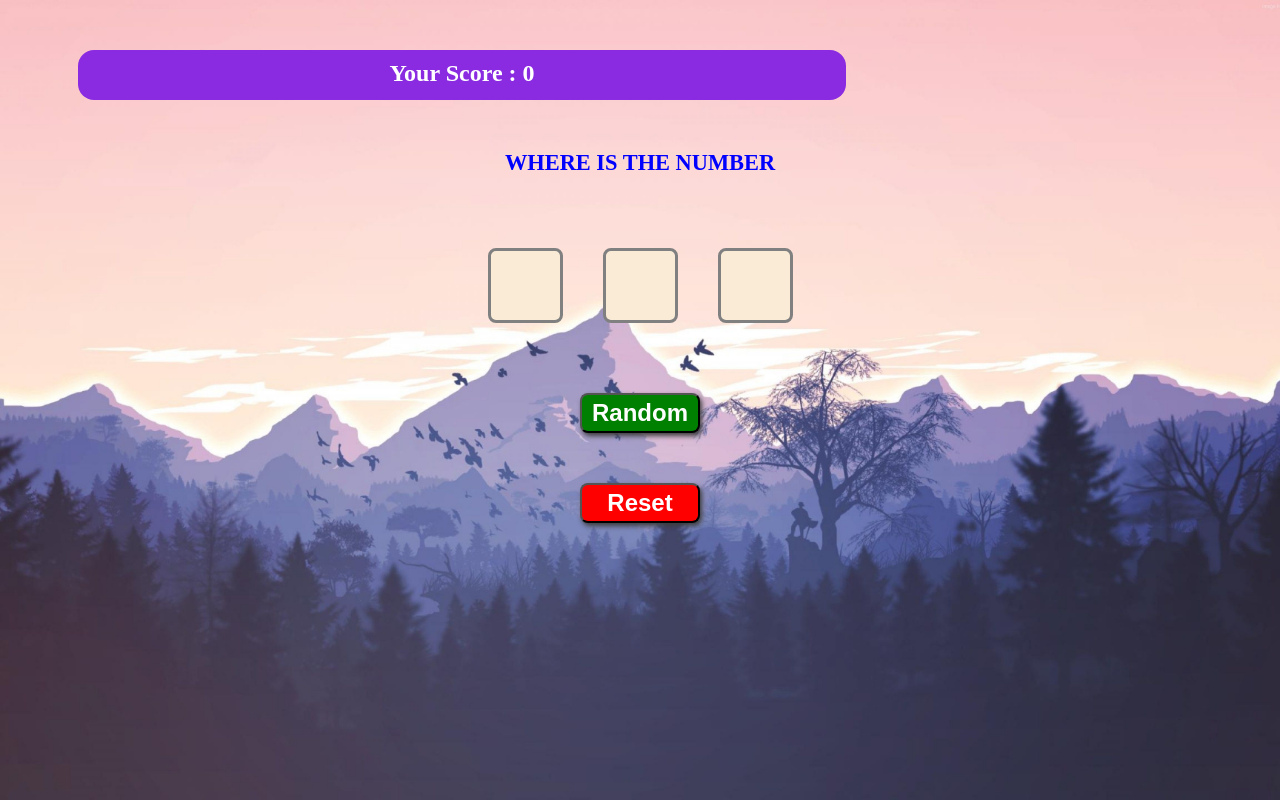
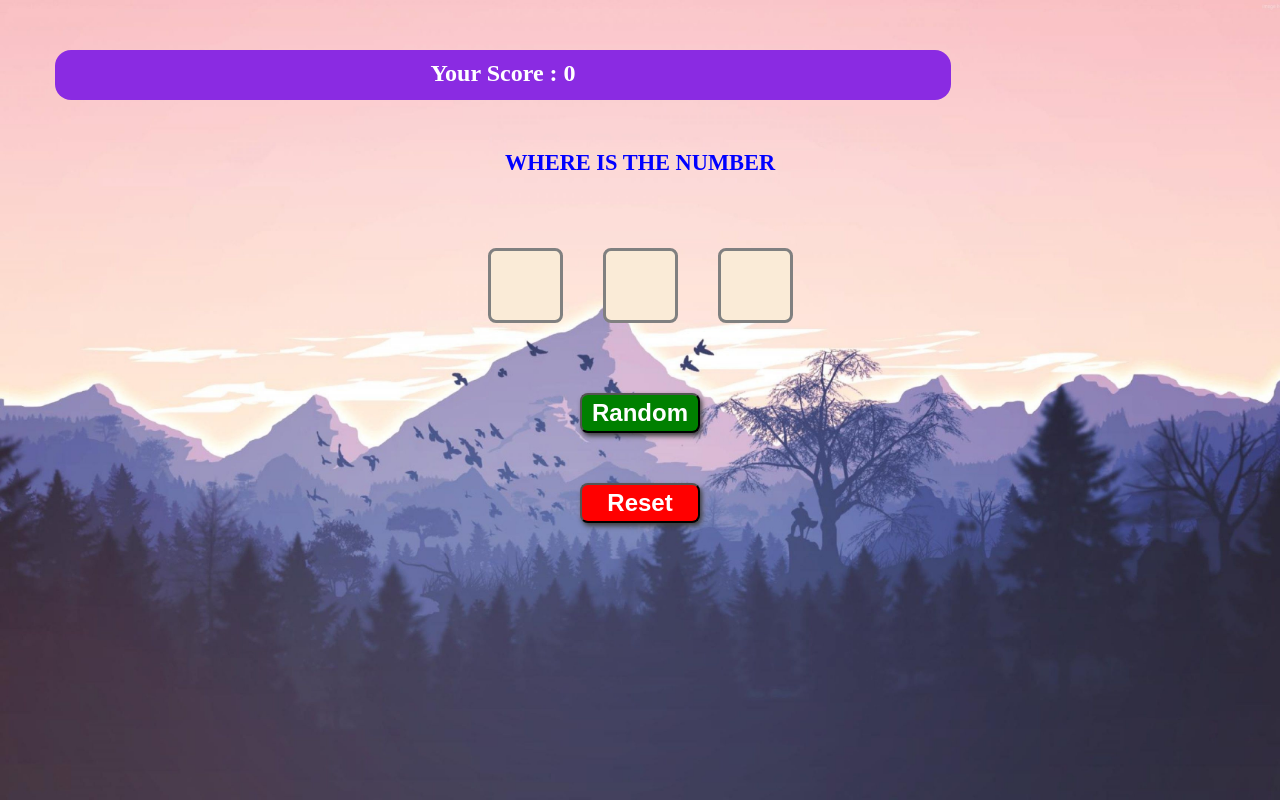
Before and after one commit to palashansary/game1, a plain HTML site: page index.html in a window 1280 px wide. Drawn offline with Linux system fonts and the light colour scheme.

Commit message:
Update andorid.css

```diff
--- a/andorid.css
+++ b/andorid.css
@@ -19,9 +19,9 @@ h2{
 }
 
 #score{
-    width: 60%;
+    width: 70%;
     top: 50px;
-    left: 78px;
+    left: 55px;
 }
 
 #random{
```
